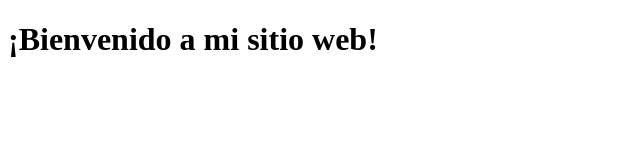
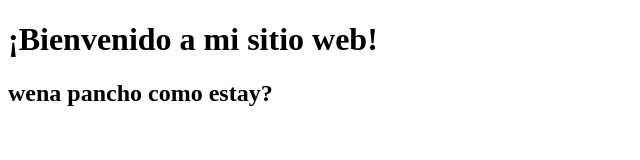
Before and after one commit to BoroJin/BoroJin.github.io, a plain HTML site: page index.html in a window 1280 px wide. Shown: the whole page, without its empty margins (0-640 px from the left). Drawn offline with Linux system fonts and the light colour scheme.

Commit message:
Add greeting header to index.html

```diff
--- a/index.html
+++ b/index.html
@@ -5,5 +5,6 @@
 </head>
 <body>
     <h1>¡Bienvenido a mi sitio web!</h1>
+    <h2>wena pancho como estay?</h2>
 </body>
 </html>
```
